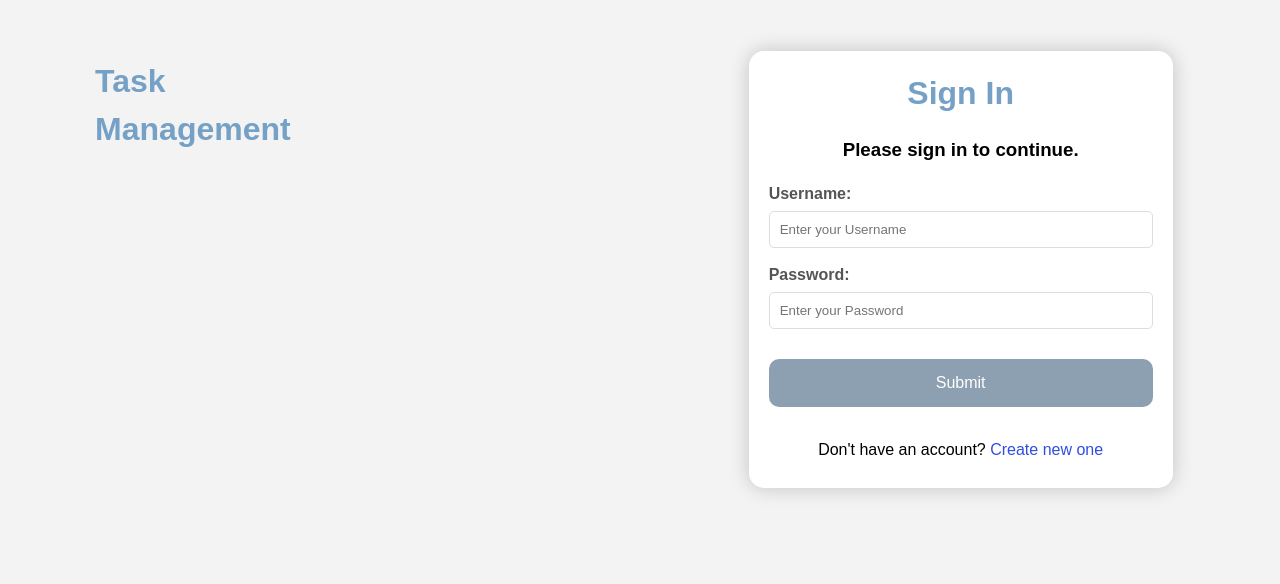
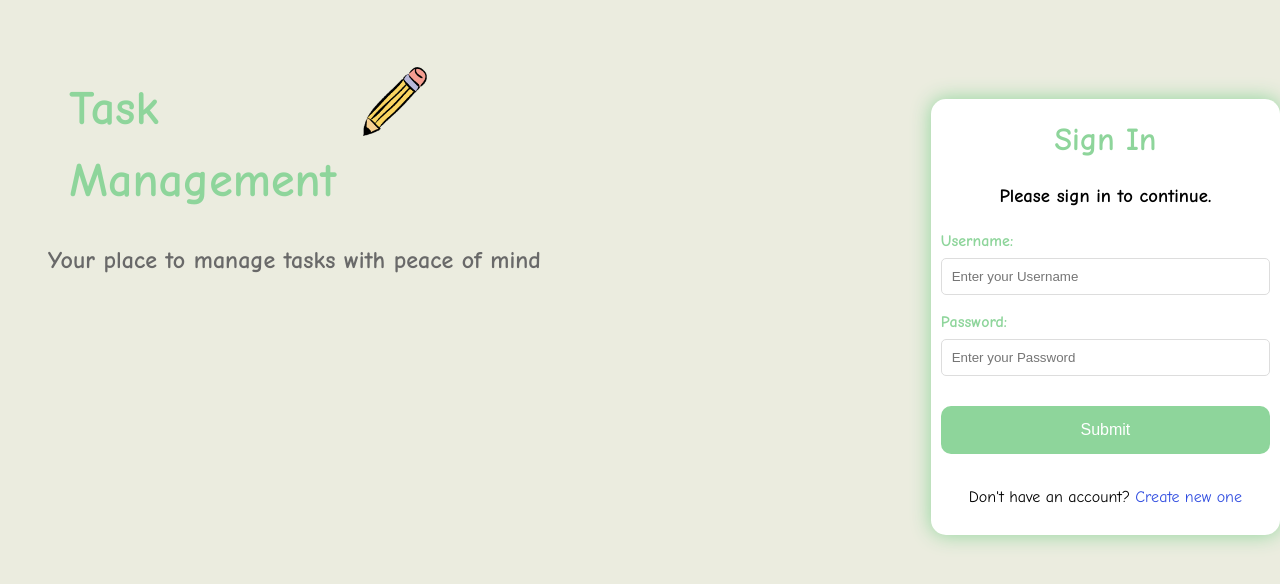
Before and after one commit to reutZi/FullStack-Project-3, a plain HTML site: page frontend/index.html in a window 1280 px wide. Drawn offline with nearby package versions, Linux system fonts and the light colour scheme.

Commit message:
work style-not finish

```diff
--- a/backend/cookies.js
+++ b/backend/cookies.js
@@ -1,20 +1,12 @@
-// Function to set a cookie with a specified name, value, and expiration time
+// -------Function to set a cookie with a specified name, value, and expiration time--------
 function setCookie(name, value, hoursToLive){
     const date = new Date();
-    date.setTime(date.getTime() +  (hoursToLive * 60 * 60 * 1000)); // Convert hours to milliseconds
+    date.setTime(date.getTime() +  (hoursToLive * 60 * 60 * 1000));
     let expires = "expires=" + date.toUTCString();
     document.cookie = `${name}=${value}; ${expires}; path=/`;
 }
 
-// // Function to set a cookie with a specified name, value, and expiration time
-// function setCookie(name, value, minutesToLive){
-//     const date = new Date();
-//     date.setTime(date.getTime() +  (minutesToLive * 60 * 1000)); // Convert hours to milliseconds
-//     let expires = "expires=" + date.toUTCString();
-//     document.cookie = `${name}=${value}; ${expires}; path=/`;
-// }
-
-// Function to retrieve user information from cookie
+// ------Function to retrieve user information from cookie------------------------------------
 function getUserFromCookie() {
     var name = "user=";
     var decodedCookie = decodeURIComponent(document.cookie);
@@ -26,10 +18,10 @@ function getUserFromCookie() {
             return JSON.parse(userCookie);
         }
     }
-    return null; // Return null if user cookie is not found
+    return null;
 }
 
-// Function to delete a cookie by setting its expiration time to a past date
+// ----Function to delete a cookie by setting its expiration time to a past date--------------
 function deleteCookie(name){
     setCookie(name, null, null);
 }
--- a/frontend/index.css
+++ b/frontend/index.css
@@ -2,18 +2,19 @@
 
 .page {
     display: none;
+	font-family: "Comic Sans MS";
 }
 
 body {
 	font-family: sans-serif;
 	line-height: 1.5;
 	min-height: 100vh;
-	background: #f3f3f3;
+	background: #ebecdf;
 	margin: 0;
 }
 
 h1 {
-	color: #76a1c7;
+	color: #8ed59b;
 	margin:2%;
 }
 
@@ -23,7 +24,7 @@ label {
 	margin-top: 10px;
 	margin-bottom: 5px;
 	text-align: left;
-	color: #555;
+	color: #8ed59b;
 	font-weight: bold;
 }
 
@@ -64,9 +65,14 @@ a {
     gap: 30%;
     margin-top: 4%;
 }
-
-.container .flex-item {
-    margin-left: 7%;
+.item-grid{
+	margin-left: 3rem;
+	color: dimgray;
+}
+.flex-item {
+	font-size: 1.5rem;
+	justify-content:flex-start;
+    width: 9%;
 }
 
 button {
@@ -77,7 +83,7 @@ button {
 	border: none;
 	color: white;
 	cursor: pointer;
-	background-color: #8da0b2;
+	background-color: #8ed59b;
 	width: 100%;
 	font-size: 16px;
 }
@@ -85,16 +91,26 @@ button {
 .login {
 	background-color: #fff;
 	border-radius: 15px;
-	box-shadow: 0 0 20px rgba(0, 0, 0, 0.2);
-	padding: 10px 20px;
-	transition: transform 0.2s;
+	box-shadow: 0 0 20px #8ed59b;
+	padding: 10px;
 	width: 30%;
 	text-align: center;
-	margin-bottom: 3%;
+	margin: 3rem 0 0;
 }
 
 .title{
 	display: flex;
+}
+.flex-item{
+	display: grid;
+    grid-template-columns: auto auto auto auto;
+    grid-gap: 2rem;
+    margin: 1rem;
+}
+#pencil{
+	margin-right: 1rem ;
+    width: 4rem;
+	display: grid;
 }
 
 .title button{
@@ -103,10 +119,11 @@ button {
 
 .task{
 	border-radius: 0px;
-	box-shadow: 0 0 20px rgba(0, 0, 0, 0.2);
+	box-shadow: 0 0 20px #8ed59b;
 	margin: 1% 1%;
 	display: flex;
 	width:95%;
+	color: #4a4d4b;
 }
 
 .task input{
--- a/frontend/index.html
+++ b/frontend/index.html
@@ -21,8 +21,14 @@
     <main>
         <div class="page active" id="signin">
             <div class="container">
+                <div class="item-grid">
                 <div class="flex-item">
                     <h1>Task Management</h1>
+                    <img id="pencil" src="/images.png">
+                </div>
+                <div>
+                    <h2>Your place to manage tasks with peace of mind</h2>
+                </div>
                 </div>
                 <div class="login">
                     <h1>Sign In</h1>
@@ -54,8 +60,14 @@
         </div>
         <div class="page" id="signup">
             <div class="container">
-                <div class="flex-item">
-                    <h1>Task Management</h1>
+                <div class="item-grid">
+                    <div class="flex-item">
+                        <h1>Task Management</h1>
+                        <img id="pencil" src="/images.png">
+                    </div>
+                    <div>
+                        <h2>Your place to manage tasks with peace of mind</h2>
+                    </div>
                 </div>
                 <div class="login">
                     <h1>Sign Up</h1>
@@ -73,7 +85,8 @@
                         <label for="passwordValid">
                             Retype Password:
                         </label>
-                        <input type="passwordValid" id="passwordValid" name="passwordValid" placeholder="Enter Password" required>
+                        <input type="passwordValid" id="passwordValid" name="passwordValid" placeholder="Enter Password"
+                            required>
 
                         <div class="wrap">
                             <button type="submit" id="signupSubmit" name="signupSubmit">
@@ -92,6 +105,7 @@
         <div class="page" id="tasksPage">
             <div class="title">
                 <h1>My Tasks</h1>
+                <img id="pencil" src="/images.png">
                 <button id="addTask">
                     + add new task
                 </button>
--- a/frontend/index.js
+++ b/frontend/index.js
@@ -175,6 +175,7 @@ function printTask(newTask) {
             <input type="hidden" class="task-id" value="${newTask.id}">
             <input type="checkbox" class="task-checkbox">
             <span class="task-title">${newTask.title}</span>
+            <br>
             <span class="task-description">${newTask.description}</span>
             <i class='bx bx-trash' id="delete" ></i>
             <i class='bx bxs-edit-alt' id="edit"></i>
```
Also changed, not shown: backend/assets.js (+4 -4 lines), backend/database/dbAPItasks.js (+7 -7 lines), backend/database/dbAPIusers.js (+7 -7 lines), images.png (added).
